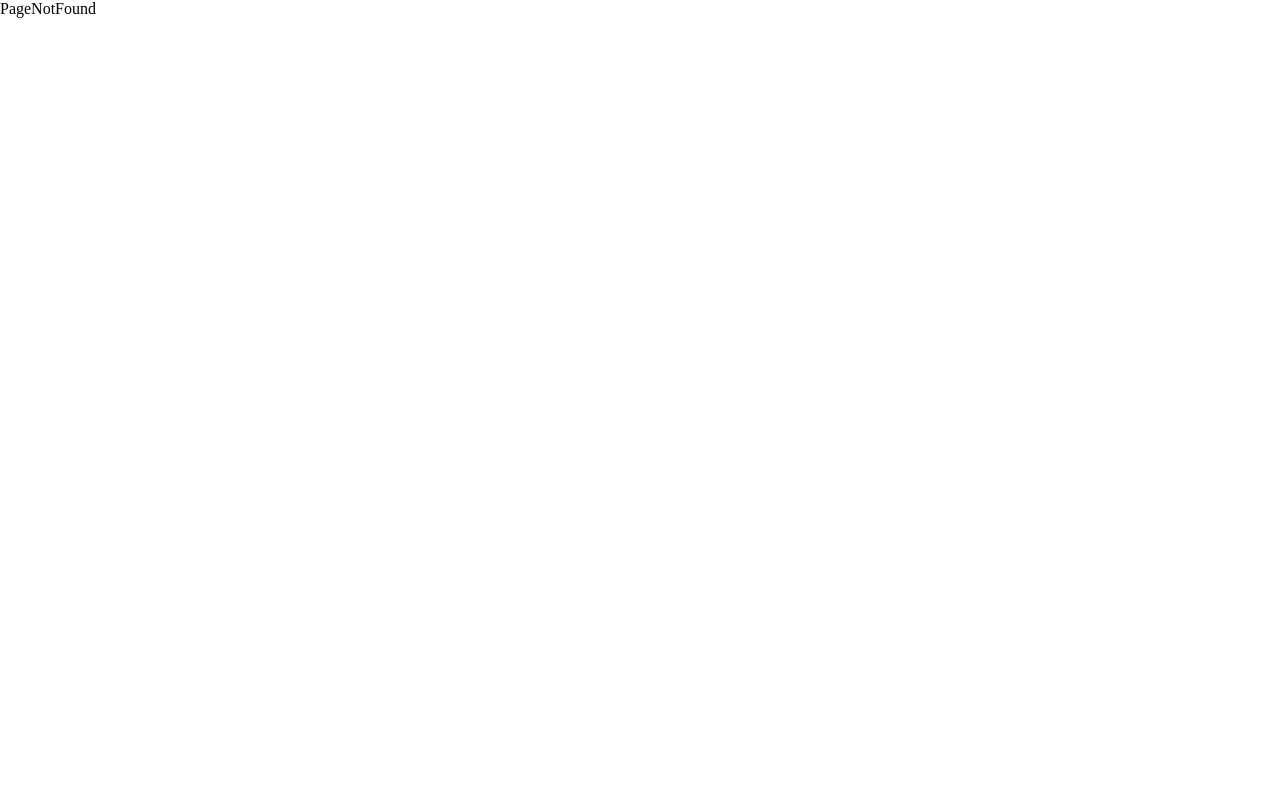
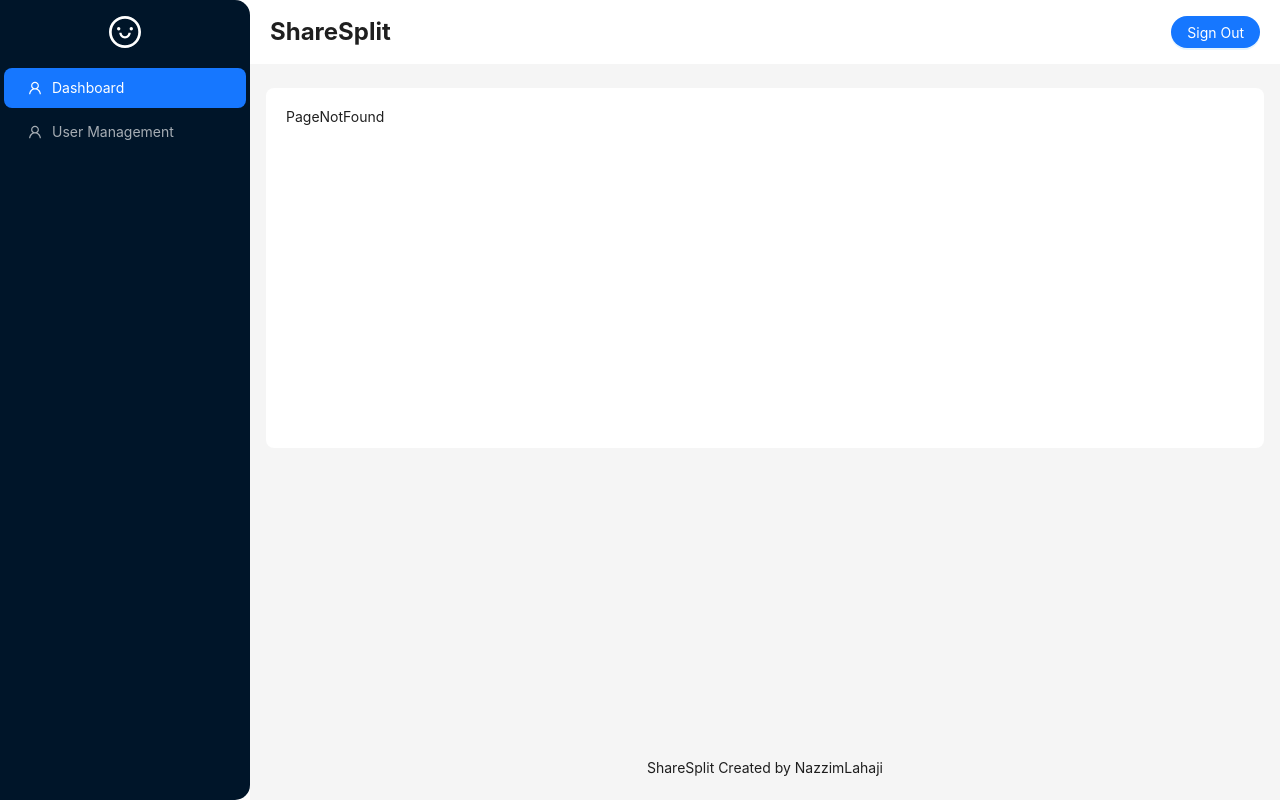
Before and after one commit to nazzimlahaji/share_split, a React (Vite) app in the folder web/: page /dashboard/user-management in a window 1280 px wide. Built offline with nearby package versions, Linux system fonts and the light colour scheme; no server answers.

Commit message:
chore: Add drawerList data and update sidebar items in ProtectedDashboardPage

```diff
--- /dev/null
+++ b/web/src/data/drawerList.tsx
@@ -0,0 +1,16 @@
+import { UserOutlined } from "@ant-design/icons";
+
+export const drawerList = [
+  {
+    key: "1",
+    icon: <UserOutlined />,
+    label: "Dashboard",
+    path: "",
+  },
+  {
+    key: "2",
+    icon: <UserOutlined />,
+    label: "User Management",
+    path: "user-management",
+  },
+];
--- a/web/src/pages/ProtectedDashboardPage.tsx
+++ b/web/src/pages/ProtectedDashboardPage.tsx
@@ -1,29 +1,14 @@
-import {
-  SmileOutlined,
-  UploadOutlined,
-  UserOutlined,
-  VideoCameraOutlined,
-} from "@ant-design/icons";
+import { SmileOutlined } from "@ant-design/icons";
 import { Button, Flex, Layout, Menu, Spin, Typography, theme } from "antd";
 import { onAuthStateChanged } from "firebase/auth";
-import React, { useEffect, useState } from "react";
+import { useEffect, useState } from "react";
 import { Outlet, useNavigate } from "react-router-dom";
 import { useGetIdentityQuery } from "../api/apiSlice";
+import { drawerList } from "../data/drawerList";
 import { auth, signOut } from "../hooks/firebase";
 
 const { Header, Content, Footer, Sider } = Layout;
 const { Text } = Typography;
-
-const items = [
-  UserOutlined,
-  VideoCameraOutlined,
-  UploadOutlined,
-  UserOutlined,
-].map((icon, index) => ({
-  key: String(index + 1),
-  icon: React.createElement(icon),
-  label: `nav ${index + 1}`,
-}));
 
 function ProtectedDashboardPage() {
   const user = auth.currentUser;
@@ -100,7 +85,14 @@ function ProtectedDashboardPage() {
           theme="dark"
           mode="inline"
           defaultSelectedKeys={["1"]}
-          items={items}
+          items={drawerList.map((row) => {
+            return {
+              key: row.key,
+              icon: row.icon,
+              label: row.label,
+              onClick: () => navigate(row.path),
+            };
+          })}
         />
       </Sider>
       <Layout>
--- a/web/src/routes/Routes.tsx
+++ b/web/src/routes/Routes.tsx
@@ -23,6 +23,10 @@ export const router = createBrowserRouter([
         index: true,
         element: <DashboardMainPage />,
       },
+      {
+        path: "*",
+        element: <PageNotFound />,
+      },
     ],
   },
   // {
```
